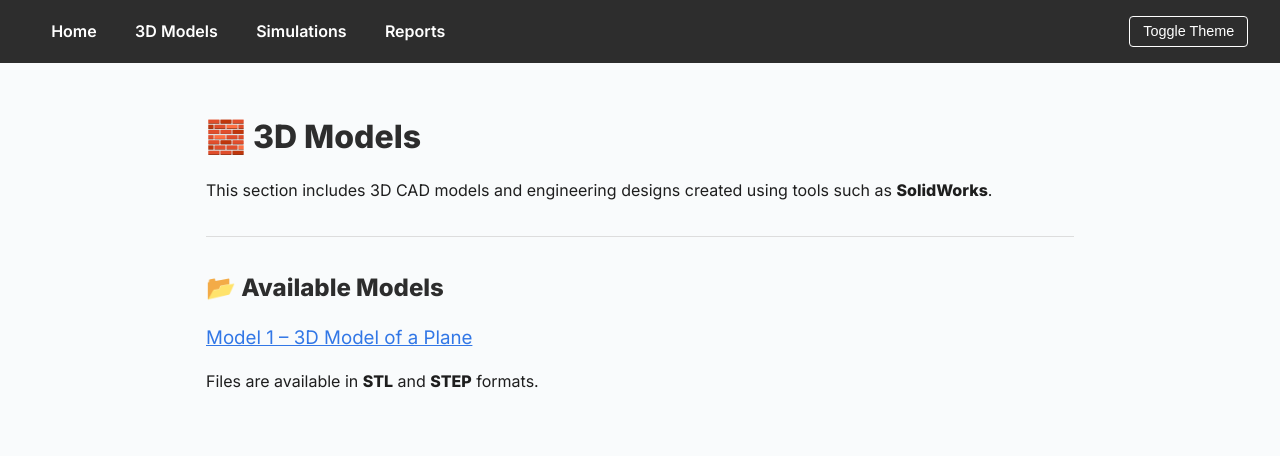
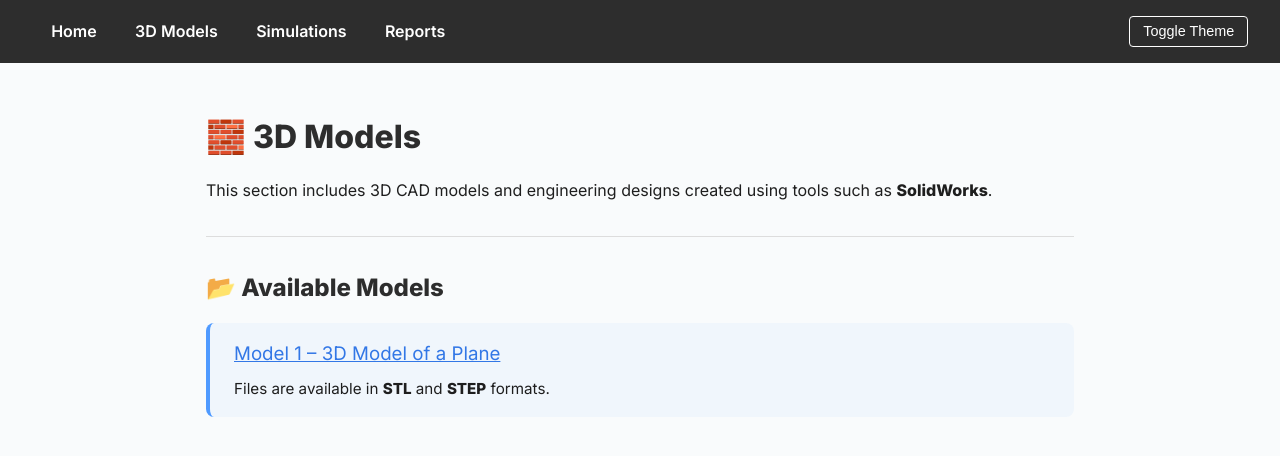
Before and after one commit to tob-mas/engineeringportfolio, a Jekyll site: the page built from 3d_models/3d_models.md, in a window 1280 px wide. Shown: the top 456 px of the page. Built offline with Jekyll 4.4.1, drawn with Linux system fonts in a browser that asks for light colours.

Commit message:
Update default.html

```diff
--- a/_layouts/default.html
+++ b/_layouts/default.html
@@ -132,6 +132,27 @@
           transform: translateY(0);
         }
       }
+
+      /* 💡 New .content-block styles for portfolio items */
+      .content-block {
+        border-left: 4px solid var(--accent);
+        padding: 1rem 1.5rem;
+        margin-bottom: 2rem;
+        background: rgba(79, 154, 255, 0.05);
+        border-radius: 8px;
+        animation: fadeInUp 0.6s ease-out both;
+      }
+
+      .content-block h3 {
+        margin-bottom: 0.5rem;
+        font-weight: 600;
+        color: var(--primary);
+      }
+
+      .content-block p {
+        margin: 0;
+        font-size: 0.95rem;
+      }
     </style>
   </head>
   <body>
```
